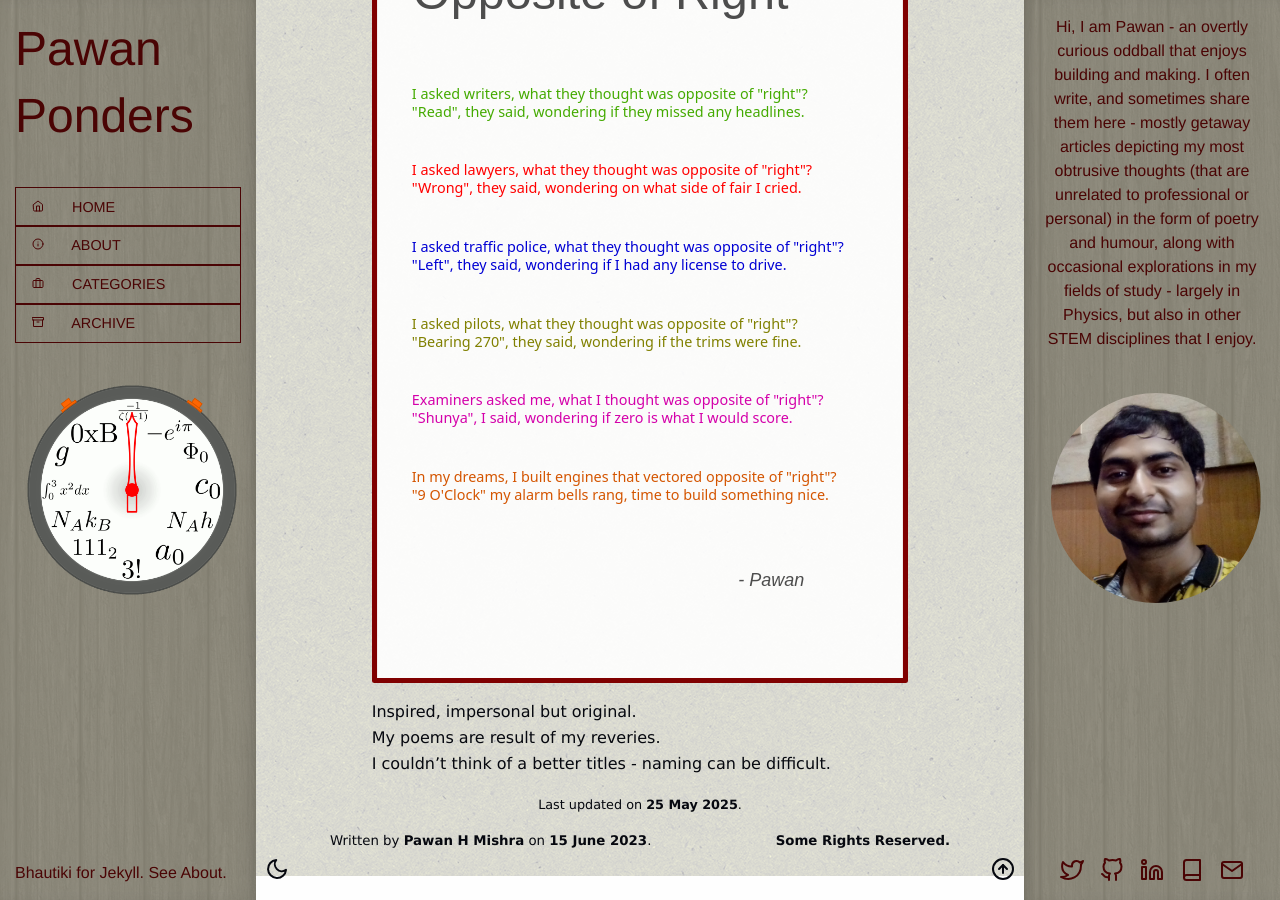
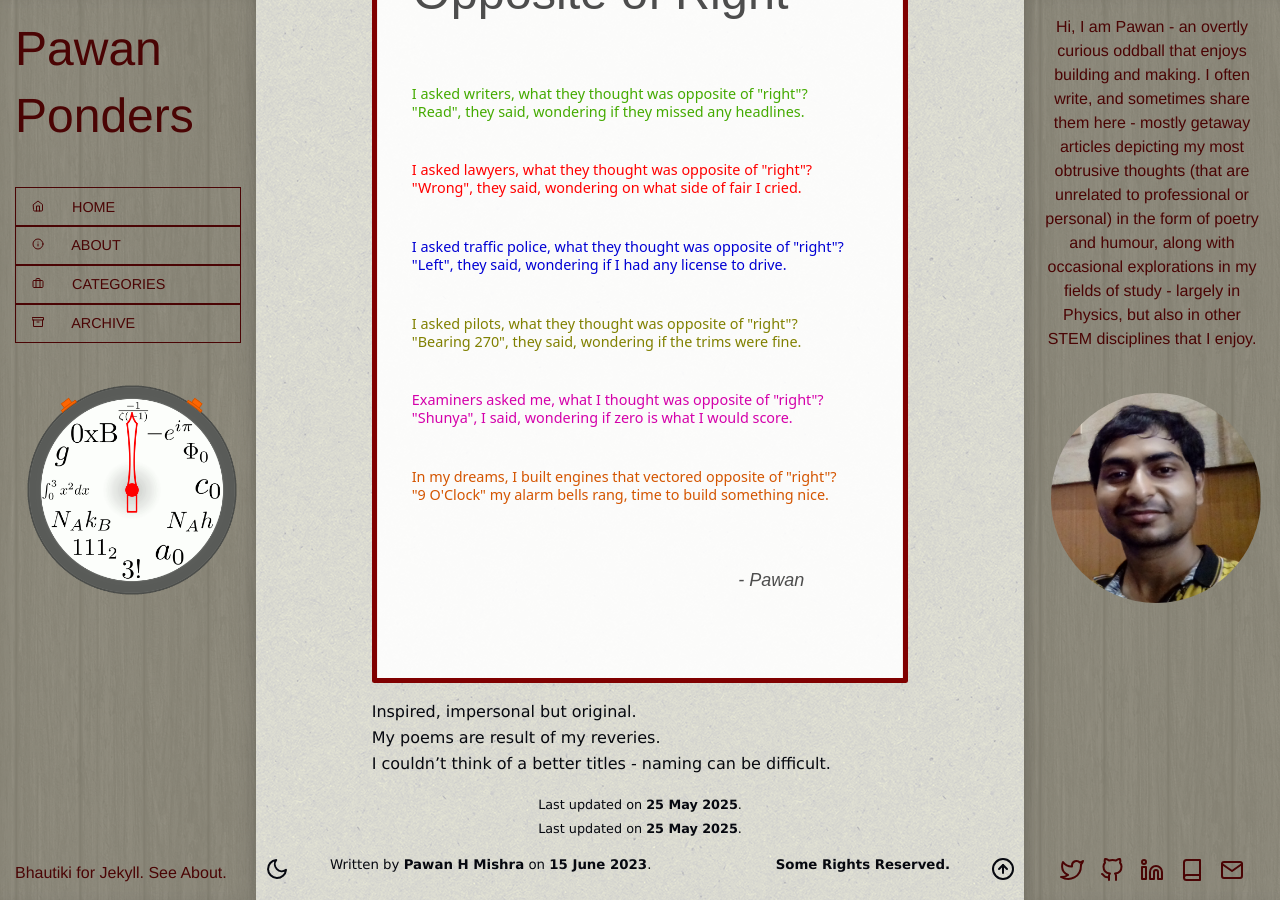
Before and after one commit to pawanmsr/pawanmsr.github.io, a Jekyll site: the page built from _posts/2023-06-15-take-a-break.markdown, in a window 1280 px wide and 900 px high, scrolled down 2150 px. Built offline with Jekyll 4.4.1, drawn with Linux system fonts in a browser that asks for light colours.

Commit message:
Dev (#23)

```diff
--- a/_layouts/post.html
+++ b/_layouts/post.html
@@ -6,6 +6,12 @@
     <div class="grid-x grid-margin-x grid-padding-x align-center">
         <div class="cell small-10">
             {{ content }}
+
+            {% if page.updated %}
+            <div class="text-center">
+                <small>Last updated on <strong>{{ page.updated | date: "%d %B %Y" }}</strong>.</small>
+            </div>
+            {% endif %}
         </div>
     </div>
 
--- a/_posts/2021-12-27-lonely-with-physics.markdown
+++ b/_posts/2021-12-27-lonely-with-physics.markdown
@@ -73,5 +73,3 @@
 N. H. Kleinbaum (Dead Poets Society):
 
 > [...] but only in their dreams can men be truly free. 'twas always thus and always thus will be.
-
-Last Updated on **11 March 2024**.
```
Also changed, not shown: assets/img/posts/lcbat.svg, 1 other file.
